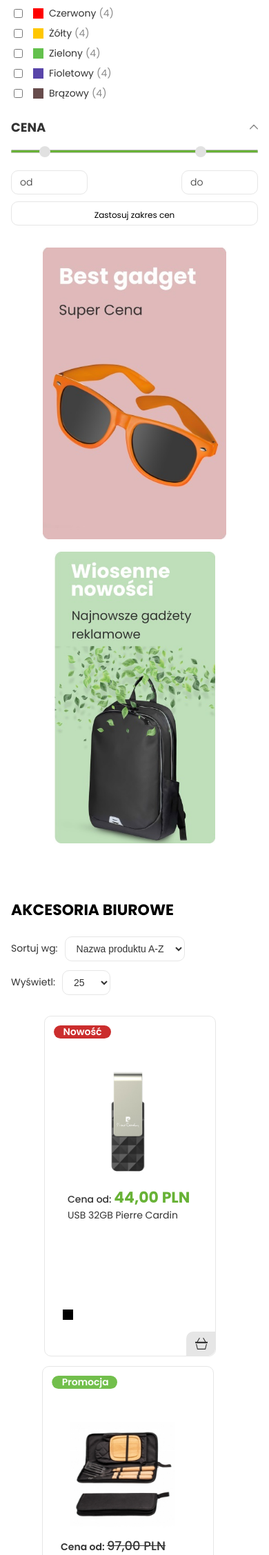
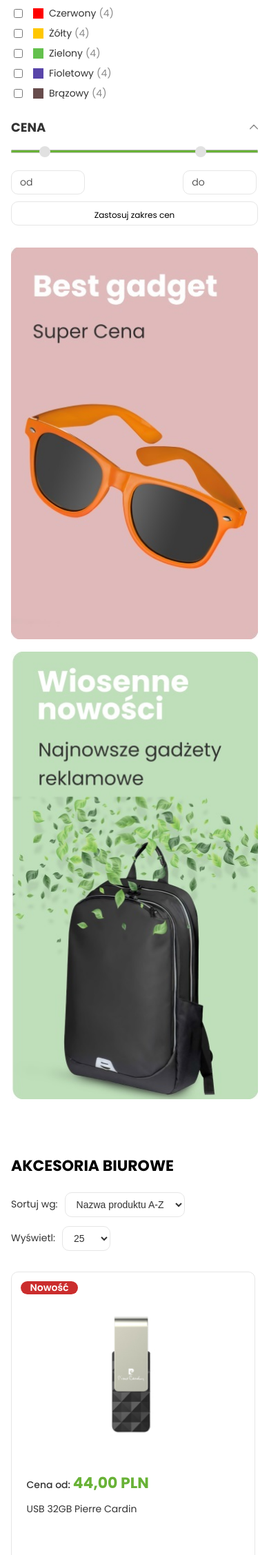
Before and after one commit to goldipl/SPARK_PROMOTIONS, a PHP site: page /category.php in a window 390 px wide. Shown: the part 647-2902 px from the top of the page at 69% size. Run offline with PHP 8.4, Linux system fonts and the light colour scheme.

Commit message:
restyling products blocks for better rwd

```diff
--- a/scss/_grid.scss
+++ b/scss/_grid.scss
@@ -12,11 +12,10 @@
         flex-direction: column;
         width: 1240px;
         .products_blocks_wrapper {
-            justify-content: space-between;
             &__slot {
-                width: 19%;
-                margin-right: 14px;
-                margin-bottom: 14px;
+                width: 24%;
+                margin-right: 1%;
+                margin-bottom: 1%;
             }
         }
     }
@@ -26,28 +25,44 @@
     .row__container {
         .col_10__container {
             .products_blocks_wrapper {
-                justify-content: center;
                 &__slot {
-                    width: 31%;
-                }
-            }
-        }
-    }
-}
-@media (max-width: 1260px) {
-    .row__container {
-        .col_10__container {
-            .products_blocks_wrapper {
-                justify-content: center;
-                &__slot {
-                    width: 19%;
+                    min-width: unset;
                 }
             }
         }
     }
 }
 
+@media (max-width: 1500px) {
+    .row__container {
+        aside {
+            width: 200px;
+            margin-right: 24px;
+        }
+        .col_10__container {
+            .products_blocks_wrapper {
+                &__slot {
+                    min-width: unset;
+                    width: 24%;
+                }
+            }
+        }
+    }
+}
 
+@media (max-width: 1260px) {
+    .row__container {
+        .col_10__container {
+            .products_blocks_wrapper {
+                &__slot {
+                    > a {
+                        width: 96%;
+                    }
+                }
+            }
+        }
+    }
+}
 
 @media (max-width: 1140px) {
     .row__container {
@@ -66,20 +81,21 @@
     }
 }
 
-
-@media (max-width: 855px) {
+@media (max-width: 760px) {
     .row__container {
         .col_10__container {
             .products_blocks_wrapper {
                 &__slot {
+                    width: 100%;
+                    margin-bottom: 16px;
                     &:nth-child(4n) {
-                        margin-right: 19px;
+                        margin-right: 0;
                     }
                     &:nth-child(3n) {
-                        margin-right: 19px;
+                        margin-right: 0;
                     }
                     &:nth-child(2n) {
-                        margin-right: 19px;
+                        margin-right: 0;
                     }
                 }
             }
--- a/scss/category_page/_category_aside_filters.scss
+++ b/scss/category_page/_category_aside_filters.scss
@@ -70,6 +70,7 @@
                     p {
                         display: block;
                         margin-left: 4px;
+                        white-space: pre;
                     }
                     .color_square {
                         display: inline-flex;
@@ -190,6 +191,16 @@
                 flex-direction: row;
                 align-items: center;
                 justify-content: space-between;
+                &--from {
+                    input {
+                        margin-right: 2%;
+                    }
+                }
+                &--to {
+                    input {
+                        margin-left: 2%;
+                    }
+                }
                 &--from,
                 &--to {
                     display: inline-block;
@@ -197,7 +208,7 @@
                     height: 35px;
                     input {
                         font-family: 'Poppins', sans-serif;
-                        width: 111px;
+                        width: 96%;
                         height: 35px;
                         border: 1px solid $grey_light5;
                         font-size: 14px;
--- a/scss/category_page/_category_main.scss
+++ b/scss/category_page/_category_main.scss
@@ -26,5 +26,12 @@
         p.description {
             font-size: 14px;
         }
+        .products_blocks_wrapper {
+            &__slot {
+                > a {
+                    width: 100%;
+                }
+            }
+        }
     }
 }
--- a/scss/category_page/_category_top_options.scss
+++ b/scss/category_page/_category_top_options.scss
@@ -41,6 +41,7 @@
         }
     }
     &__right {
+        margin-right: 1%;
         &--element {
             p {
                 margin-left: 10px;
@@ -54,6 +55,9 @@
         margin-bottom: 24px;
         flex-direction: column;
         align-items: flex-start;
+        &__right {
+            margin-right: 0;
+        }
         p {
             margin-left: 0;
         }
--- a/scss/common/_aside_boxes.scss
+++ b/scss/common/_aside_boxes.scss
@@ -5,6 +5,9 @@
         margin-bottom: -8px;
         img {
             object-fit: contain;
+            width: 100%;
+            height: auto;
+            margin: 16px 0 0 0;
         }
     }
 }
@@ -12,11 +15,5 @@
 @media (max-width: 760px) {
     .aside_boxes {
         margin: 16px 0 0 0;
-        &_slot {
-            img {
-                width: 100%;
-                margin: 16px 0 0 0;
-            }
-        }
     }
 }
--- a/scss/common/_products_blocks.scss
+++ b/scss/common/_products_blocks.scss
@@ -75,14 +75,14 @@
                 text-decoration: none;
             }
             &--img {
-                width: 180px;
-                height: 180px;
+                width: 210px;
+                height: 210px;
                 text-align: center;
-                margin-top: 40px;
+                margin: 24px auto 16px;
                 img {
                     object-fit: contain;
-                    max-height: 180px;
-                    max-width: 180px;
+                    max-height: 210px;
+                    max-width: 210px;
                 }
             }
             &--title {
@@ -90,8 +90,8 @@
                 -webkit-line-clamp: 2;
                 -webkit-box-orient: vertical;
                 overflow: hidden;
-                text-align: center;
-                height: 64px;
+                text-align: left;
+                height: 56px;
                 width: 100%;
                 p {
                     font-size: 15px;
@@ -99,7 +99,7 @@
                     font-weight: 400;
                     line-height: 140%;
                     color: $light_black;
-                    margin-top: 0;
+                    margin: 12px 0;
                     text-align: left;
                 }
             }
@@ -109,14 +109,17 @@
                 bottom: 52px;
                 display: inline-flex;
                 justify-content: flex-start;
+                flex-wrap: wrap;
                 height: 15px;
-                width: 100%;
+                width: 80%;
                 .color_square {
+                    min-width: 15px;
                     width: 15px;
                     height: 15px;
                     border: 1px solid #D3D3D3;
                     box-sizing: border-box;
                     margin-right: 7px;
+                    margin-bottom: 7px;
                     cursor: pointer;
                     &.white {
                         background-color: $white;
@@ -255,9 +258,55 @@
     }
 }
 
+@media (max-width: 1600px) {
+    .products_blocks_wrapper {
+        &__slot {
+            padding: 15px;
+            > a {
+                width: 100%;
+            }
+            .products_block_wrapper__slot {
+                &--img {
+                    margin: 32px auto 32px;
+                    width: 100%;
+                }
+                &--price {
+                    p {
+                        width: 100%;
+                        padding-bottom: 0;
+                    }
+                }
+                &--title {
+                    p {
+                        width: 100%;
+                        font-size: 14px;
+                        padding-bottom: 0;
+                    }
+                }
+                &--colors {
+                    left: 15px;
+                    width: 86%;
+                }
+            }
+        }
+    }
+}
+
 @media (max-width: 1320px) {
     .products_blocks_wrapper {
         justify-content: center;
+        &__slot {
+            .products_block_wrapper__slot {
+                &--title {
+                    margin: 0;
+                    width: 100%;
+                }
+                &--price {
+                    margin: 0;
+                    width: 100%;
+                }
+            }
+        }
     }
 }
 
@@ -266,12 +315,19 @@
         max-height: unset;
         margin-bottom: 24px;
         &__slot {
+            width: 100%;
             .products_block_wrapper__slot {
+                > a {
+                    width: 100%;
+                }
                 &--title {
                     p {
                         font-size: 14px;
                     }
                 }
+                &--img {
+                    margin: 32px auto 32px;
+                }
             }
         }
     }
--- a/scss/products_card/_products_mostly_view.scss
+++ b/scss/products_card/_products_mostly_view.scss
@@ -40,6 +40,13 @@
 
 @media (max-width: 760px) {
     .products_mostly_view {
+        .products_blocks_wrapper {
+            &__slot {
+                > a {
+                    width: 100%;
+                }
+            }
+        }
         .title {
             font-size: 20px;
             margin: 0 0 24px 0;
```
Also changed, not shown: scss/main.css, 1 other file.
